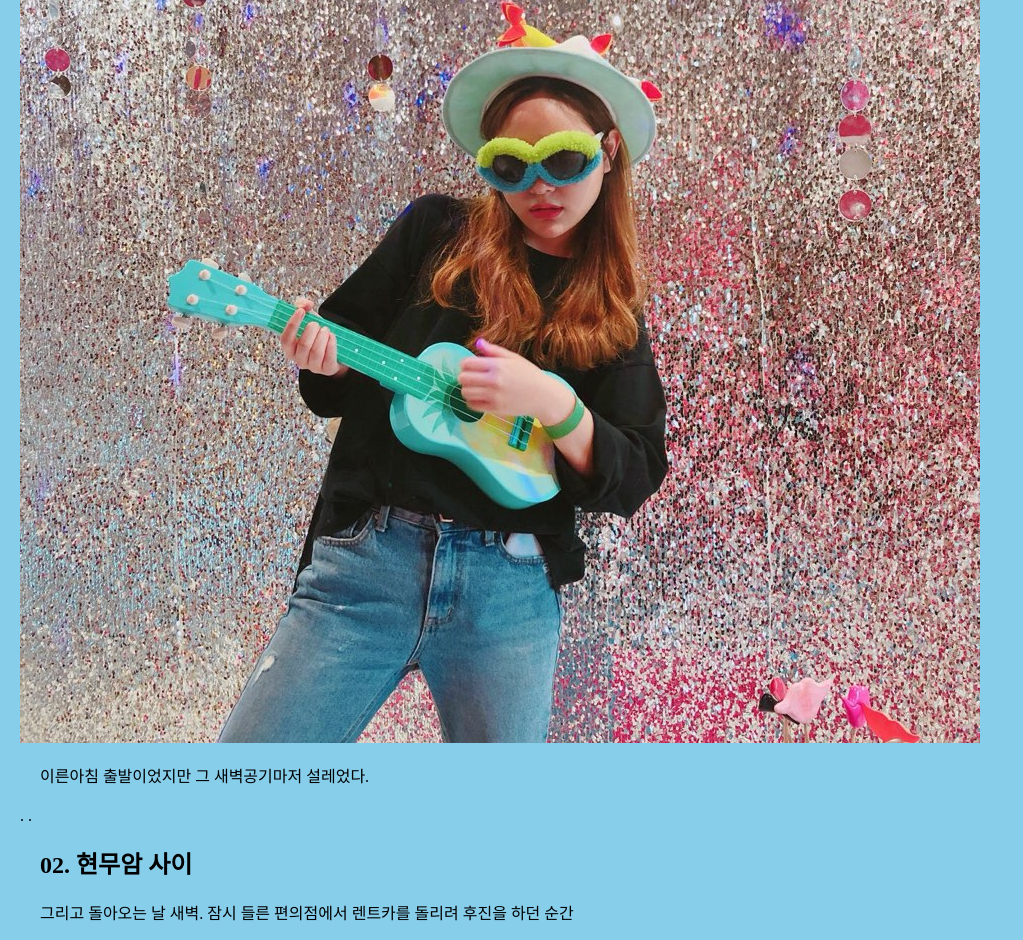
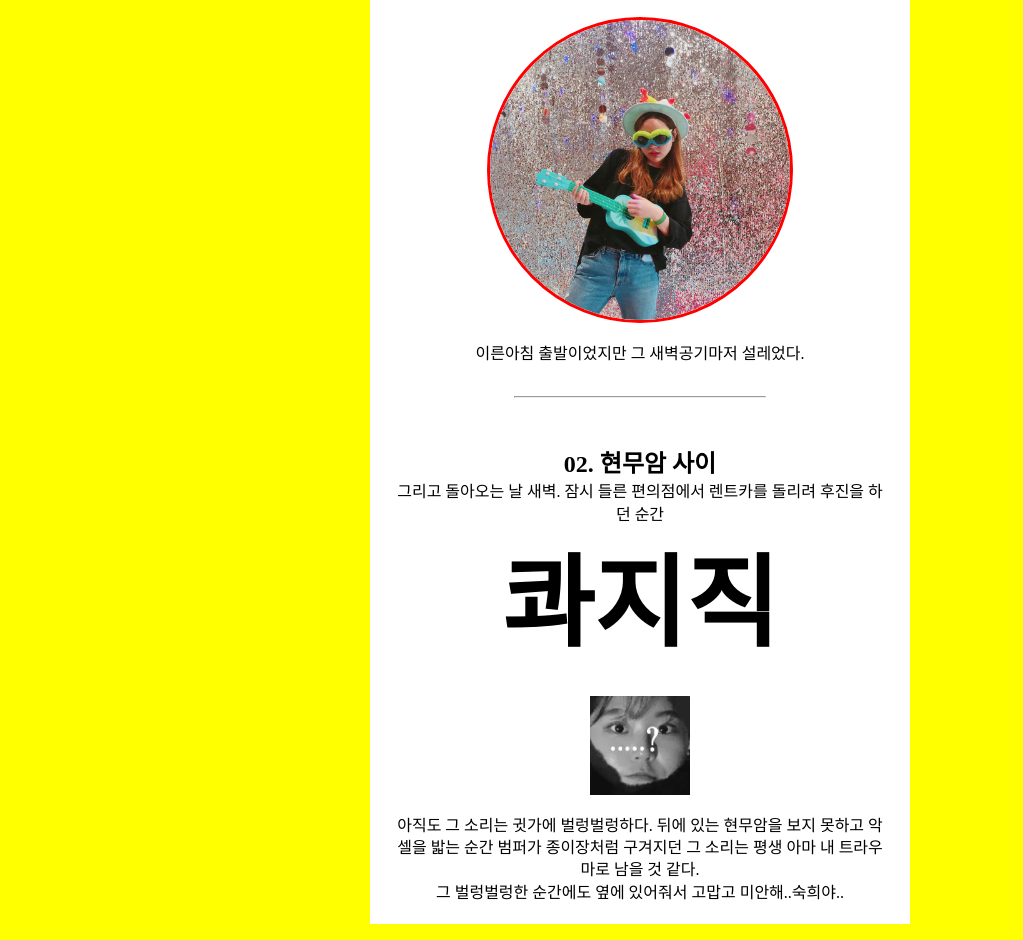
Before and after one commit to se-coo/my-first-project-2, a plain HTML site: page index.html in a window 1280 px wide. Shown: the part 506-1446 px from the top of the page, without its empty margins (0-1023 px from the left). Drawn offline with Linux system fonts and the light colour scheme; a web font is replaced by a local one.

Commit message:
Update index.html

```diff
--- a/index.html
+++ b/index.html
@@ -1,35 +1,41 @@
-<meta http-equiv="Content-Type"Content="text/html; charset=utf-8"/>
+
 <!doctype html>
 <head>
+  <meta charset="utf-8">
 	<title>제주바다와 현무암 사이</title>
-
+<link href="https://fonts.googleapis.com/css?family=Noto+Serif+KR" rel="stylesheet">
+<link href="https://fonts.googleapis.com/css?family=Song+Myung" rel="stylesheet">
         <style>
-           body{background: skyblue; margin: 20px; color: black;}
-           body h1{margin: 20px; color: black}
-           body h2{margin: 20px; color: black}
-           body h3{margin: 20px; textsize: 100px}
-           body p{margin: 20px;
+        html{font-family: 'Noto Serif KR', serif;}
+           div{padding:20px; width:500px; margin: auto; background: white; text-align: center;}
+           body, h1, h2, h3, p{margin: 0px; padding: 0px; line-height: 1.4}
+           body{background: yellow; margin: 0px; color: black;}
+           body h1{background: orange; padding: 80px; color: black; font-family: 'Song Myung', serif; margin: 0px;}
+           body h2{color: black; margin-top: 50px;}
+           body h3{font-size: 100px}
+           body h4{color: black; font-size: 100px; margin-top: 10px; margin-bottom: 10px;}
+           hr {width:50%; margin: auto; margin-top: 30px; }
+           .circle{border-radius: 50%}
+           .line{border: 3px solid red;}
+           .w100{width: 100px;}
+           .w200{width: 200px;}
+           .w300{width: 300px;}
+           img{display: block; margin: auto; margin-top: 20px; margin-bottom: 20px; width: 300px; cla}
         </style></head>
 
     <body>
+      <div class="wrap">
     	<h1>제주바다와 현무암 사이</h1>
     	<p>
     	<h2> 01. 제주바다와</h2>
     	<p>1월부터 2월까지 한주를 제외하고 계속 알바노예로 살다가 드디어, 급! 제주도로 여행을 가게되었다.</p>
-        .
-        <h1>행복했다.</h1>
-        <img src="KakaoTalk_20190311_022444633.jpg">
-
+        <h4>행복했다.</h4>
+        <img src="KakaoTalk_20190311_022444633.jpg" class="circle line w300">
         <p>이른아침 출발이었지만 그 새벽공기마저 설레었다.</p>
-.
-.
+        <hr>
         <h2> 02. 현무암 사이</h2>
         <p>그리고 돌아오는 날 새벽. 잠시 들른 편의점에서 렌트카를 돌리려 후진을 하던 순간</p>
-        .
-
-        <h1> 콰지직</h1>
-        <img src="짤1.jpg">
+        <h4> 콰지직</h4>
+        <img src="짤1.jpg" class="w100">
         <p> 아직도 그 소리는 귓가에 벌렁벌렁하다. 뒤에 있는 현무암을 보지 못하고 악셀을 밟는 순간 범퍼가 종이장처럼 구겨지던 그 소리는 평생 아마 내 트라우마로 남을 것 같다.</p>
-
-
-        <p>그 벌렁벌렁한 순간에도 옆에 있어줘서 고맙고 미안해..숙희야..</p>
+        <p>그 벌렁벌렁한 순간에도 옆에 있어줘서 고맙고 미안해..숙희야..</p></div>
```
